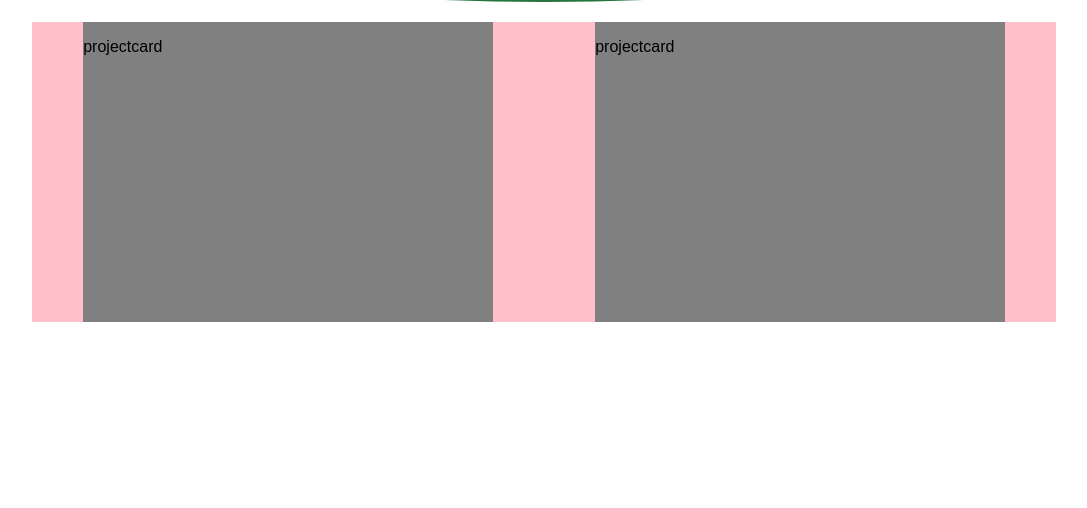
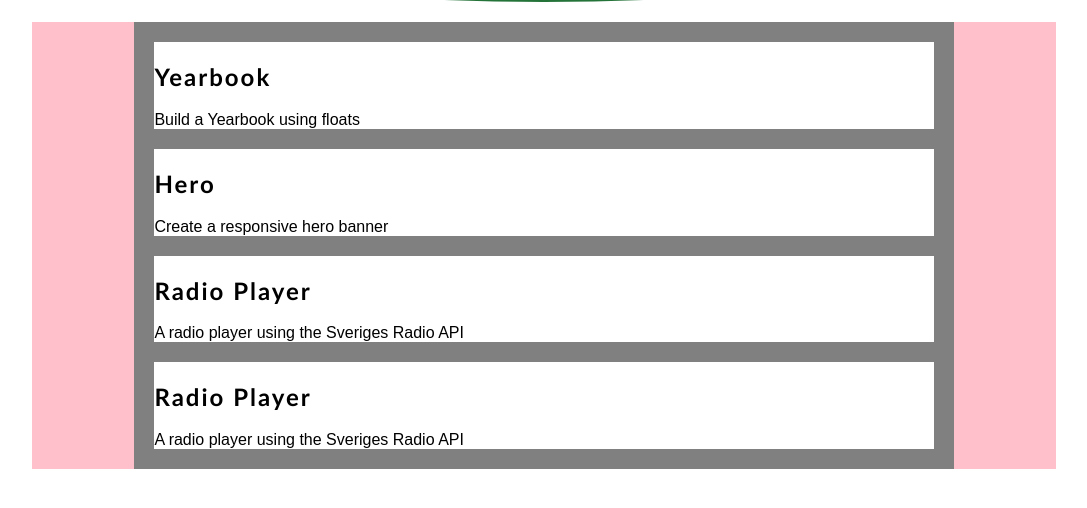
Before and after one commit to thelindr/portfolio, a React app: page /projects in a window 1280 px wide. Shown: the part 198-706 px from the top of the page, without its empty margins (96-1183 px from the left). Built offline with nearby package versions, Linux system fonts and the light colour scheme.

Commit message:
projectpage

```diff
--- a/src/components/home/style.css
+++ b/src/components/home/style.css
@@ -16,10 +16,11 @@
 .home .Hero {
   width: 100%;
   height: 100%;
-  background-color: white;
+  background-color: #d9daffad;
   display: flex;
   justify-content: space-around;
   align-items: center;
+  flex-wrap: wrap;
 }
 
 .home .firstColumn {
@@ -90,9 +91,21 @@
   border-radius: 50% 50% 5% 5%;
 }
 
-@media (max-width: 700px) {
+@media (max-width: 770px) {
   .home .Hero {
+    display: flex;
     flex-direction: column-reverse;
     justify-content: space-between;
   }
+
+  .home .firstColumn {
+    width: 100%;
+    height: 250px;
+    border-radius: 0;
+  }
+  .home .secondColumn {
+    width: 100%;
+    height: 250px;
+    border-radius: 0;
+  }
 }
--- /dev/null
+++ b/src/components/projects/data/projects.js
@@ -0,0 +1,28 @@
+export default [
+  {
+    id: "yearbook",
+    name: "Yearbook",
+    description: "Build a Yearbook using floats",
+    language: "Html, Css",
+    img: "/hero.png",
+    url: "yearbook"
+  },
+  {
+    id: "hero",
+    name: "Hero",
+    description: "Create a responsive hero banner",
+    language: "Html, Css"
+  },
+  {
+    id: "radio-player",
+    name: "Radio Player",
+    description: "A radio player using the Sveriges Radio API",
+    language: "React"
+  },
+  {
+    id: "radio-player",
+    name: "Radio Player",
+    description: "A radio player using the Sveriges Radio API",
+    language: "React"
+  }
+]
--- a/src/components/projects/index.js
+++ b/src/components/projects/index.js
@@ -1,7 +1,10 @@
 import React from "react"
+import projects from "./data/projects.js"
+import Projectpreview from "./projectsPreview/index.js"
 import "./style.css"
 
 class Projects extends React.Component {
+
   render() {
     return (
       <div className="Projects">
@@ -10,10 +13,11 @@ class Projects extends React.Component {
         </div>
         <div className="Container">
           <div className="ProjectCard">
-            <p>projectcard</p>
-          </div>
-          <div className="ProjectCard">
-            <p>projectcard</p>
+            {projects.map(project => (
+              <Projectpreview
+                name={project.name}
+                description={project.description} />
+            ))}
           </div>
         </div>
       </div>
--- /dev/null
+++ b/src/components/projects/projectsPreview/index.js
@@ -0,0 +1,23 @@
+import React from "react"
+import { Link } from "react-router-dom"
+import "./style.css"
+
+export default class projectpreview extends React.Component {
+
+  render() {
+    return (
+      <div className="inner">
+        <div className="container">
+        <Link to={`/projects/${this.props.url}`} style={{ textDecoration: 'none' }}>
+          <h2>{this.props.name}</h2>
+        </Link>
+
+        <div className="description">
+          {this.props.description}
+        </div>
+        </div>
+      </div>
+    )
+  }
+
+}
--- /dev/null
+++ b/src/components/projects/projectsPreview/style.css
@@ -0,0 +1,20 @@
+.inner {
+  /*display: flex;
+  flex-direction: column;*/
+  background-color: white;
+  margin: 20px;
+  text-decoration: none;
+}
+
+.inner .container {
+  display: flex;
+  flex-direction: column;
+  text-decoration: none;
+}
+
+.inner h2 {
+  font-family: Calibri;
+  letter-spacing: 2px;
+  text-decoration: none;
+  color: black;
+}
--- a/src/components/projects/style.css
+++ b/src/components/projects/style.css
@@ -3,7 +3,7 @@
   flex-direction: column;
 }
 
-h1 {
+.Projects h1 {
     font-family: Calibri;
     color: #f3aea1;
     letter-spacing: 2px;
@@ -32,7 +32,10 @@ h1 {
 }
 
 .Projects .ProjectCard {
-  width: 40%;
-  height: 300px;
+  /*display: flex;
+  flex-direction: row;
+  justify-content: space-between;*/
+  width: 80%;
+  height: auto;
   background-color: grey;
 }
```
Also changed, not shown: src/components/projects/projectPage/index.js (added, +42 -0 lines), src/components/projects/data/hero.png (added), src/components/projects/projectPage/style.css (added).
